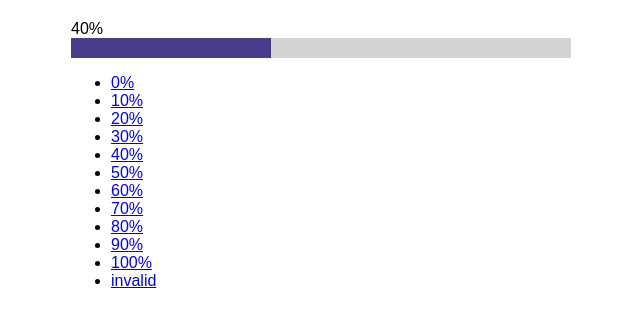
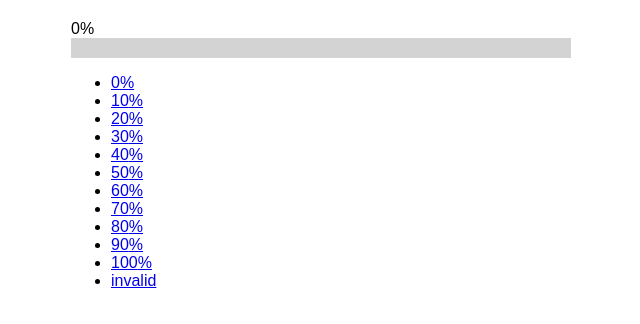
Before and after one commit to inuscript/example-motion-routing, a React (Create React App) app: page /example-motion-routing/0 in a window 1280 px wide. Before the commit this address led to /example-motion-routing/40. Shown: the top 324 px of the page, without its empty margins (269-909 px from the left). Built offline with nearby package versions, Linux system fonts and the light colour scheme.

Commit message:
fix redirect

```diff
--- a/src/App.js
+++ b/src/App.js
@@ -19,23 +19,22 @@ const Links = () => {
 
 const baseUrl = "/example-motion-routing"
 
-class App extends Component {
-  render() {
+const App = () => {
   return (
     <BrowserRouter basename={baseUrl}>
       <div className="App">
+        <Route exact path="/" render={() => (
+          <Redirect to="/40"/>
+        )}/>
+
         <Route path={`/:progress`}>{ ( {match} ) => {
           const progress = match.params.progress
           return <ProgressBar progress={progress} />
         }}</Route>
-          <Route path="/" render={() => (
-            <Redirect to="/40"/>
-          )}/>
         <Links />
       </div>
     </BrowserRouter>
   );
 }
-}
 
 export default App;
--- a/src/Progress.js
+++ b/src/Progress.js
@@ -27,15 +27,16 @@ const Bar = ({width}) => {
 
 export class ProgressBar extends React.Component {
   shouldComponentUpdate(nextProps){
+    // 不正な値が来たら更新を無視する
     const { progress } = nextProps
     return !isNaN(parseInt(progress, 10))
   }
   render() {
     const progress = parseInt(this.props.progress, 10)
-    return <Motion defaultStyle={{width: 0}} style={{width: spring(progress)}}>{ (value) => {
+    return <Motion defaultStyle={{p: 0}} style={{p: spring(progress)}}>{ (value) => {
       return <div>
-        <div>{Math.ceil(value.width)}%</div>
-        <Bar width={value.width} />
+        <div>{Math.ceil(value.p)}%</div>
+        <Bar width={value.p} />
       </div>
     }}</Motion>
   }
```
Lines whose indentation alone changed are shown as unchanged.
